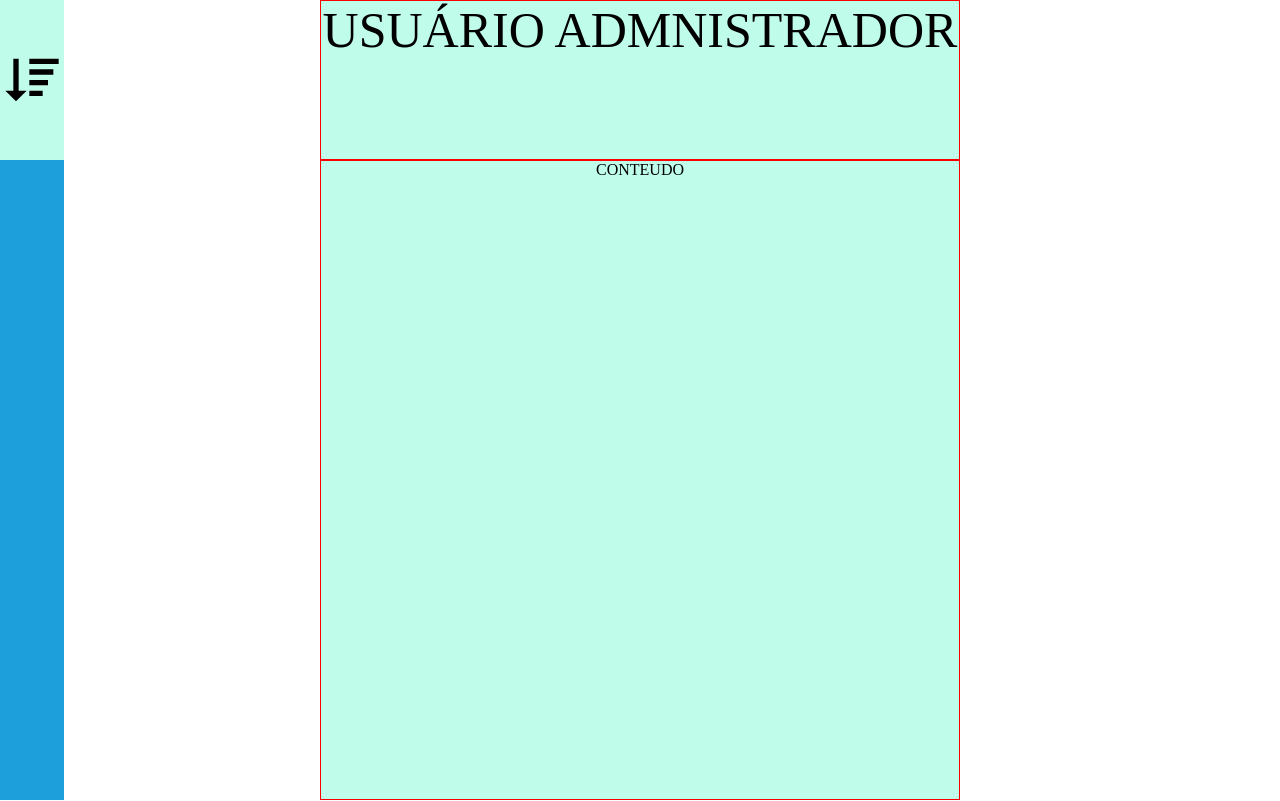
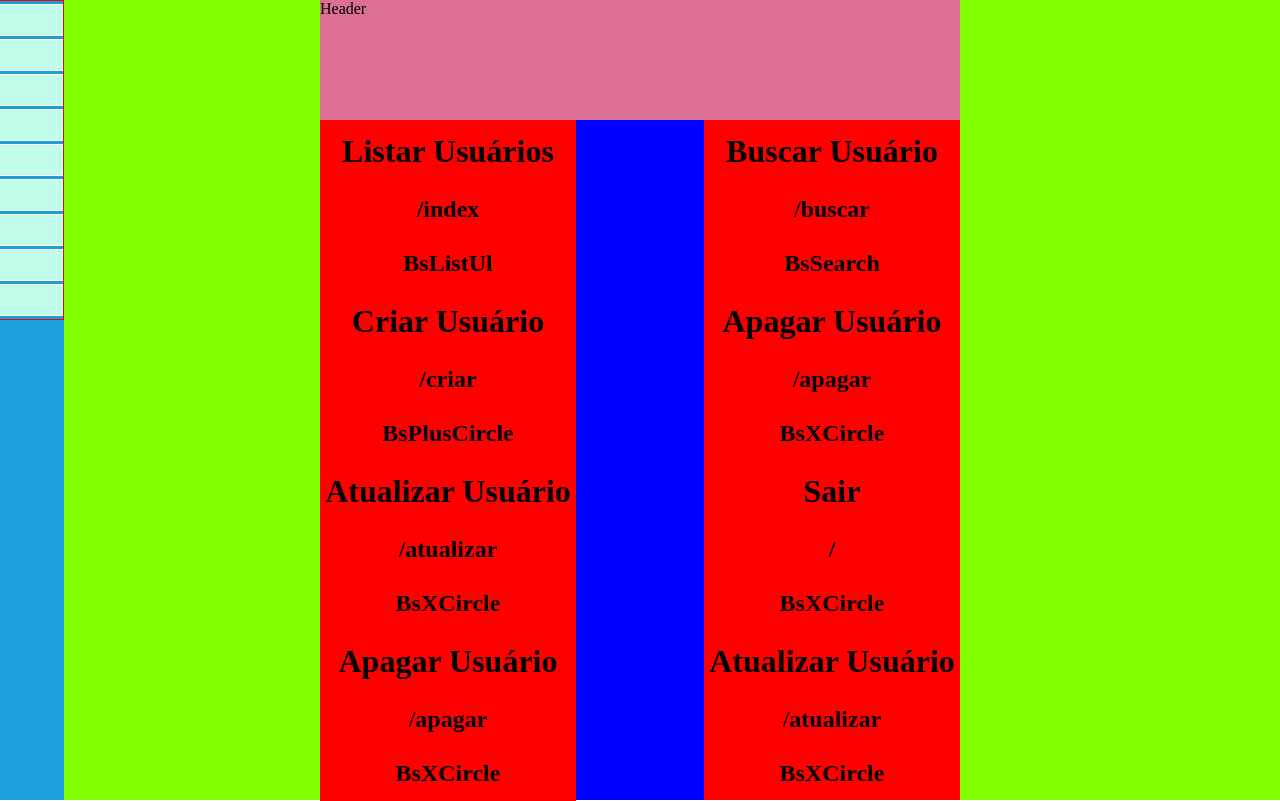
Before and after one commit to GabrielBarrosAS/Trabalho_Avaliativo_3_WEB, a React (Create React App) app: page /entrar in a window 1280 px wide. Shown: the top 801 px of the page. Built offline with nearby package versions, Linux system fonts and the light colour scheme.

Commit message:
Atualizações no css

```diff
--- a/src/componentes/TelasCadastro/UsuarioAdm.jsx
+++ b/src/componentes/TelasCadastro/UsuarioAdm.jsx
@@ -6,19 +6,48 @@ export default class UsuarioAdm extends React.Component{
     siderData = [
         {
             title: 'Listar Usuários',
-            link: '/index'
+            link: '/index',
+            icone: 'BsListUl'
         },
         {
             title: 'Buscar Usuário',
-            link: '/buscar'
+            link: '/buscar',
+            icone: 'BsSearch'
         },
         {
             title: 'Criar Usuário',
-            link: '/criar'
+            link: '/criar',
+            icone: 'BsPlusCircle'
         },
         {
             title: 'Apagar Usuário',
-            link: '/apagar'
+            link: '/apagar',
+            icone: 'BsXCircle'
+        },
+        {
+            title: 'Atualizar Usuário',
+            link: '/atualizar',
+            icone: 'BsXCircle'
+        },
+        {
+            title: 'Sair',
+            link: '/',
+            icone: 'BsXCircle'
+        },
+        {
+            title: 'Apagar Usuário',
+            link: '/apagar',
+            icone: 'BsXCircle'
+        },
+        {
+            title: 'Atualizar Usuário',
+            link: '/atualizar',
+            icone: 'BsXCircle'
+        },
+        {
+            title: 'Sair',
+            link: '/',
+            icone: 'BsXCircle'
         },
     ]
     render(){
--- a/src/componentes/sidebar/Sidebar.jsx
+++ b/src/componentes/sidebar/Sidebar.jsx
@@ -1,15 +1,43 @@
 import React from 'react'
 import './estilos.css'
 import { BiSortDown } from "react-icons/bi";
+import {BsListUl,BsSearch,BsPlusCircle,BsXCircle} from "react-icons/bs";
 
 export default class Sidebar extends React.Component{
     constructor(props){
         super(props)
     }
 
+    renderIcone(obj){
+        switch (obj) {
+            case 'BsListUl':
+                return <BsListUl className='icon'></BsListUl>
+            case 'BsSearch':
+                return <BsSearch className='icon'></BsSearch>
+            case 'BsPlusCircle':
+                return <BsPlusCircle className='icon'></BsPlusCircle>
+            case 'BsXCircle':
+                return <BsXCircle className='icon'></BsXCircle>
+        }
+    }
+
     renderButton(){
         const list = this.props.data.map(obj =>(
-            <button key={obj.title} id='bt'>{obj.title}</button>
+            <div id='conteudoList'>
+                <button key={obj.title} id='bt'>{obj.title}</button>
+                {this.renderIcone(obj.icone)}
+            </div>
+        ));
+        return list
+    }
+
+    renderContent(){
+        const list = this.props.data.map(obj =>(
+            <div id='itemContent'>
+                <h1>{obj.title}</h1>
+                <h2>{obj.link}</h2>
+                <h2>{obj.icone}</h2>
+            </div>
         ));
         return list
     }
@@ -17,19 +45,15 @@ export default class Sidebar extends React.Component{
     render(){
         return(
             <div id='containerReturn'>
-
-                <header id='header'>USUÁRIO ADMNISTRADOR</header>
-
-                <div id='conteudo'>CONTEUDO</div>
-
-                <div id='principal'>
-                    <div id='SidebarEsq' class="bar">
-                        <div id='icone'>
-                            <BiSortDown className='icon' ></BiSortDown>
-                        </div>
-                        <div id='list'>
+                <div className='bar' id='SidebarEsq'>
+                    <div className='List'>
                         {this.renderButton()}
-                        </div>
+                    </div>
+                </div>
+                <div id='page'>
+                    <div id='cabecalho'>Header</div>
+                    <div id='conteudo'>
+                        {this.renderContent()}
                     </div>
                 </div>
             </div>
--- a/src/componentes/sidebar/estilos.css
+++ b/src/componentes/sidebar/estilos.css
@@ -5,36 +5,43 @@
 }
 
 #containerReturn{
-    position: absolute;
-    left: 25%;
-    right: 25%;
+    display: flex;
+    flex-direction: row;
+    justify-content: center;
+    height: 100vh;
+    width: 100%;
+    background-color: chartreuse;
+}
+
+#page{
+    height: 100%;
     width: 50%;
-    height: 100vh;
-    background-color: rgb(192, 252, 234);
     display: flex;
     flex-direction: column;
-    text-align: center;
-}
-
-#header{
-    font-size: 50px;
-    height: 20%;
-    width: 100%;
-    border: solid red 1px;
 }
 
 #conteudo{
-    width: 100%;
-    height: 80%;
-    border: 1px solid red;
+    height: 85%;
+    display: flex;
+    flex-direction: row;
+    flex-wrap: wrap;
+    justify-content: space-between;
+    background-color: blue;
 }
 
-div#principal{
+#itemContent{
     display: flex;
     flex-direction: column;
-    justify-content: space-between;
-    position: absolute;
-    top: 0;
+    align-items: center;
+    justify-content: space-around;
+    background-color: red;
+    width: 40%;
+    height: 25%;
+}
+
+#cabecalho{
+    height: 15%;
+    background-color: palevioletred;
 }
 
 .bar{
@@ -44,18 +51,15 @@ div#principal{
     display: flex;
     flex-direction: column;
     position: fixed;
-    transition-duration: 300ms;
+    transition-duration: 500ms;
 }
 
 #SidebarEsq{
-    align-items: flex-start;
     left: -20%;
 }
 
 #SidebarEsq:hover{
     transform: translate(80%);
-    align-items: center;
-    opacity: 1;
 }
 
 #SidebarEsq:not(:hover){
@@ -63,44 +67,63 @@ div#principal{
     align-items: flex-start;
 }
 
-#list{
+.List{
     display: flex;
     flex-direction: column;
-    align-items: inherit;
+    align-items: center;
     justify-content: space-evenly;
     width: 100%;
-    height: 50%;
+    height: 40%;
+    border: 1px solid red;
 }
 
-#bt,#icone{
+#conteudoList{
+    display: flex;
+    flex-direction: row;
+    height: 10%;
+    width: 100%;
+    align-items: center;
+    justify-content: flex-end;
+}
+
+#bt{
     font-size: 15px;
-    width: 40%;
-    height: 10%;
+    width: 80%;
+    height: 100%;
     border: 0;
     background-color: rgb(192, 252, 234);
     border: 1px solid white;
 }
 
-#icone{
-    display: flex;
-    flex-direction: row;
-    align-items: center;
-    justify-content: flex-end;
-    width: 100%;
-    height: 20%;
-    background-color: unset;
-    border: 0;
-}
 .icon{
     width: 20%;
     height: 100%;
+    color: black;
     background-color: rgb(192, 252, 234);
-    color: black;
-    opacity: initial;
+}
+
+#SidebarEsq:hover .icon{
+    opacity: 1;
+    width: 0;
+    height: 0;
+}
+
+
+#SidebarEsq:hover #conteudoList{
+    justify-content: center;
+}
+
+#SidebarEsq:hover #conteudoList #bt{
+    width: 100%;
 }
 
 #bt:active{
-    border: 1px solid black;
+    border: 1px solid white;
     position: relative;
-    top: 2px;
+    top: 3px;
 }
+
+#bt:hover{
+    background-color: black;
+    color: white;
+}
```
